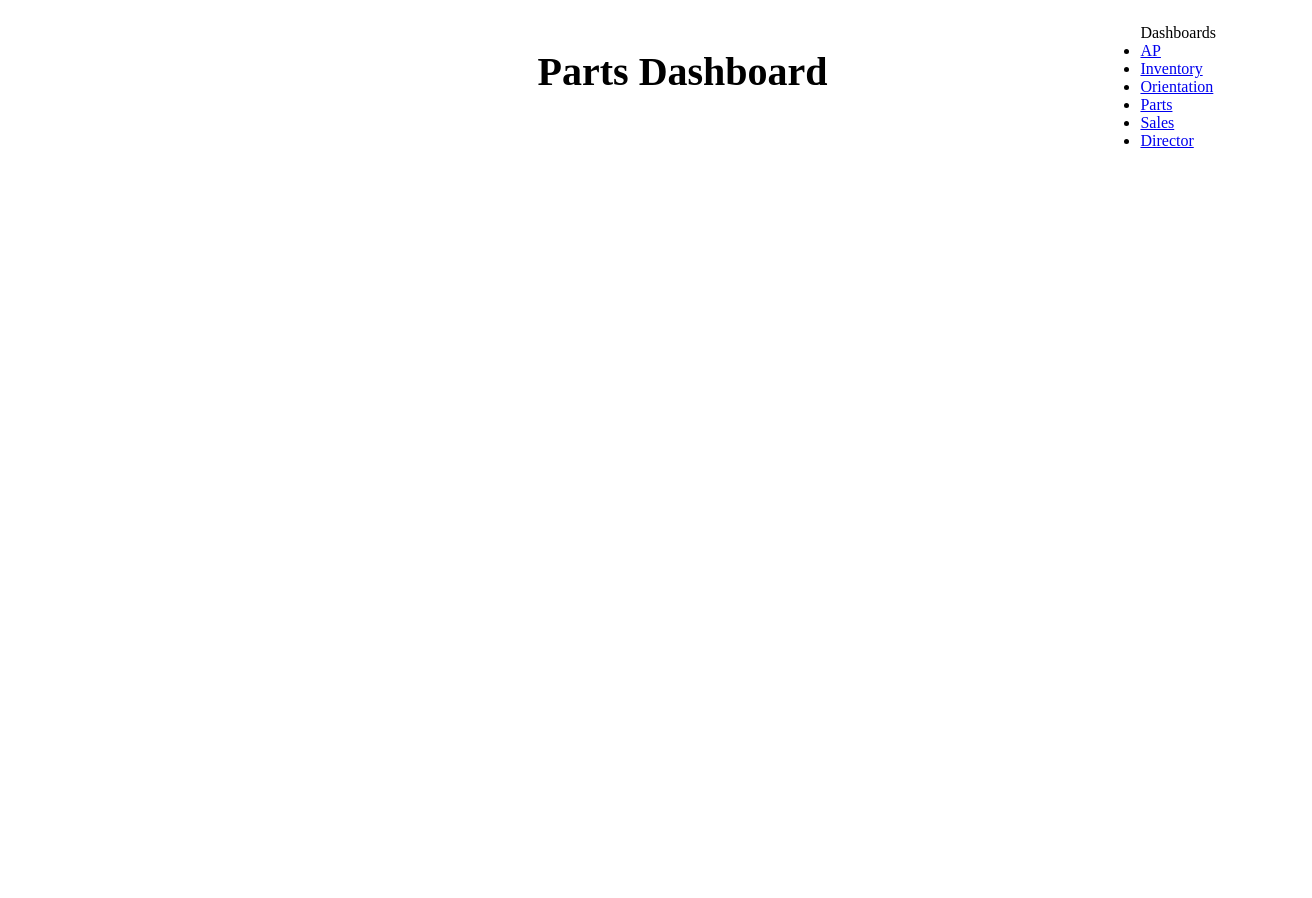
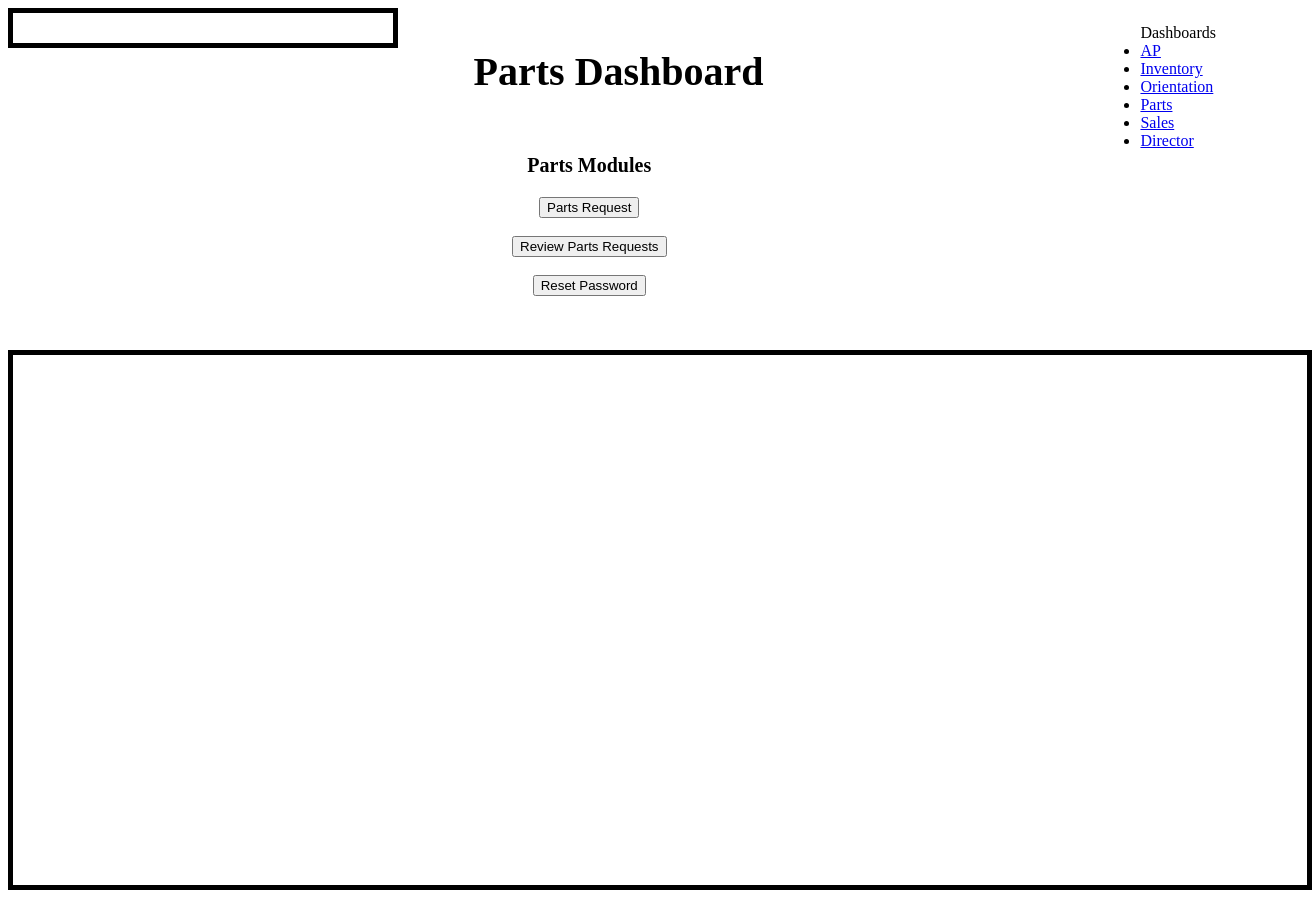
Before and after one commit to PetesTrailerMart/PartsDashboard, a plain HTML site: page index.html in a window 1280 px wide. Shown: the whole page, 1312 px wide, since content can reach past the window. Before the commit the page ends 800 px from the top, so only its background shows below. Drawn offline with Linux system fonts and the light colour scheme.

Commit message:
Add widgets

```diff
--- a/index.html
+++ b/index.html
@@ -48,7 +48,7 @@ p.b {
 .float-parent-element {
     width: 100%;
     clear: both;
-    min-height: 1100px;
+    min-height: 500px;
 }
 
 .float-child-element {
@@ -71,10 +71,16 @@ p.b {
 .filter {
     width: 350px;
 }
+.row{
+   display:inline;
+   float:left;
+}
+
 </style>
 </head>
 <body id="home">
-<div class = "row" style="position: absolute; left: 42%;"><p class="a">Parts Dashboard</p></div>
+<div class ="borders filter row"><script type="text/javascript" src="https://c0hct975.caspio.com/dp/a76ca000a7cbbe2abdcc4970bd9e/emb"></script></div>
+<div class = "row" style="position: absolute; left: 37%;"><p class="a">Parts Dashboard</p></div>
 <div class = "row" style="position: absolute; right: 5%;">
 <nav>
   <ul>
@@ -101,3 +107,25 @@ p.b {
 </nav>
 </div>
 <br><br><br><br><br><br><br>
+
+<div class = "row" style="position: absolute; left: 40%;text-align: center;">
+<p class="b">Parts Modules</p>
+<button type="button button1" onclick="window.open('https://c0hct975.caspio.com/dp/a76ca0003efd6688943f479bac41');">Parts Request</button>
+<br>
+<br>
+<button type="button button1" onclick="window.open('https://c0hct975.caspio.com/dp/a76ca000898718201f454399a9a1');">Review Parts Requests</button>
+<br>
+<br>
+<button type="button button1" onclick="window.open('https://c0hct975.caspio.com/dp/a76ca000d154fad332ab41f383c9');">Reset Password</button>
+<br>
+<br>
+</div>
+<br>
+<br><br><br><br><br><br><br><br><br><br><br>
+<div class="float-parent-element borders">
+  <div>
+     <script type="text/javascript" src="https://c0hct975.caspio.com/dp/a76ca0009ad99eb7b016436b90b5/emb"></script>
+  </div>
+</div>
+</body>
+</html>
```
